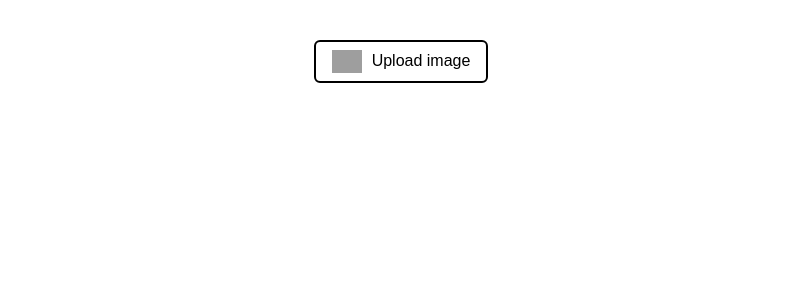
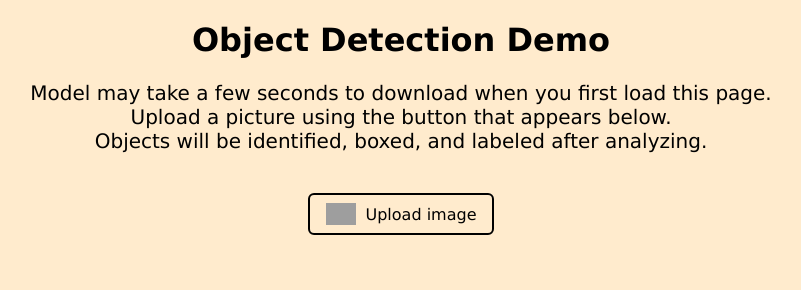
Before and after one commit to sdbenezra/sdbenezra-TJS-ObjectDetection, a plain HTML site: page index.html in a window 1280 px wide. Shown: the whole page, without its empty margins (239-1040 px from the left). Drawn offline with Linux system fonts and the light colour scheme; grey boxes are pictures that could not be loaded.

Commit message:
Add README. Add title and instructions to index page

```diff
--- a/index.html
+++ b/index.html
@@ -4,10 +4,16 @@
 <head>
     <link rel="stylesheet" href="styles.css">
     <meta name="viewport" content="width=device-width, initial-scale=1.0" />
-    <title>Transformers.js - Object Detection demo</title>
+    <title>Object Detection with Transformers.js</title>
 </head>
 
 <body>
+    <div class="header-div">
+        <h1>Object Detection Demo</h1>
+        <p1>Model may take a few seconds to download when you first load this page.</p1><br/>
+        <p1>Upload a picture using the button that appears below.</p1><br/>
+        <p1>Objects will be identified, boxed, and labeled after analyzing.</p1>
+    </div>
     <main class="container">
         <label class="custom-file-upload">
             <input id="file-upload" type="file" accept="image/*" />
--- a/index.js
+++ b/index.js
@@ -30,7 +30,7 @@ fileUpload.addEventListener("change", function (e) {
 });
 
 async function detect(img) {
-    status.textContent = "Analysing...";
+    status.textContent = "Analyzing...";
     const output = await detector(img.src, {
         threshold: 0.5,
         percentage: true,
--- a/styles.css
+++ b/styles.css
@@ -1,6 +1,7 @@
 html,
 body {
-    font-family: Arial, Helvetica, sans-serif;
+    font-family:Verdana, Geneva, Tahoma, sans-serif;
+    background-color: blanchedalmond;
 }
 
 .container {
@@ -55,3 +56,12 @@ body {
   margin-left: -2px;
   padding: 1px;
 }
+
+.header-div {
+  text-align: center;
+}
+
+p1 {
+  font-size: 20px;
+  text-align: center;
+}
```
Also changed, not shown: 1 other file.
